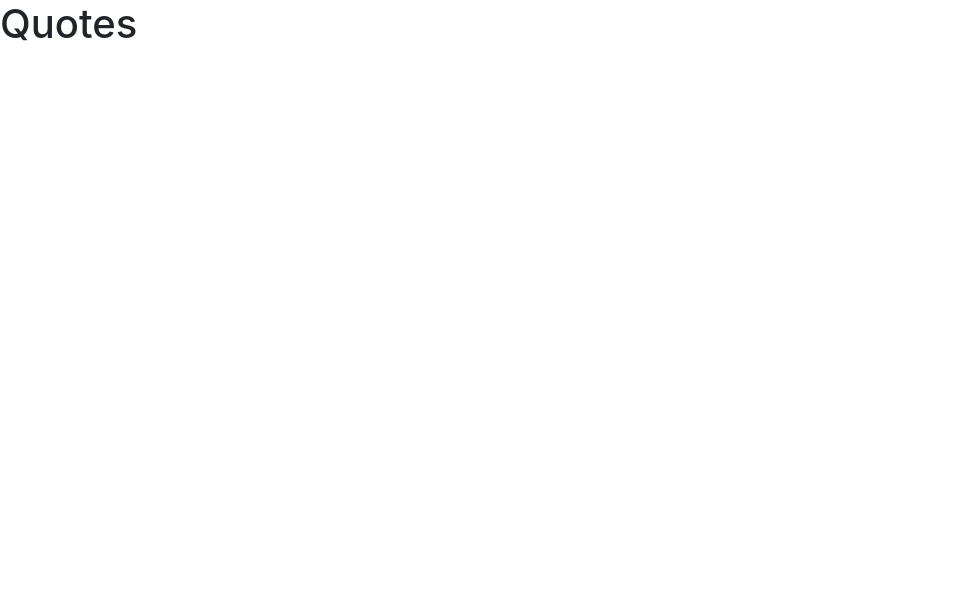
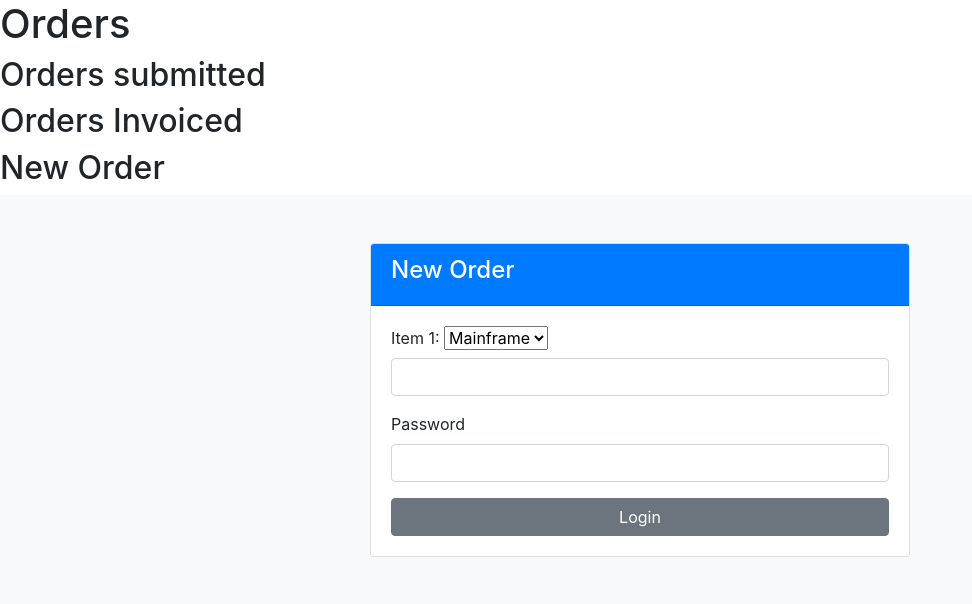
Before and after one commit to ChimeraBlack1/SherpaDerp2, a Django app: page /quotes/ in a window 1280 px wide. Before the commit the part shown is almost empty. Shown: the top 604 px of the page, without its empty margins (0-972 px from the left). Run offline with Django 3.2, Linux system fonts and the light colour scheme; some libraries are stand-ins or nearby versions.

Commit message:
added some titles and the beginnings of a new order form to the orders section of the app

```diff
--- a/fuckaround/products/views.py
+++ b/fuckaround/products/views.py
@@ -4,9 +4,10 @@ from .models import MFP, Accessory
 # Create your views here.
 def products(request):
 
-    mfpName = MFP.objects.all()
+    mfpName = MFP.objects.filter(name='IM C2000')
 
     context = {
         "MFP": mfpName
     }
+
     return render(request, 'products/products.html', context)
--- a/fuckaround/quotes/urls.py
+++ b/fuckaround/quotes/urls.py
@@ -3,4 +3,5 @@ from . import views
 
 urlpatterns = [
     path('', views.quotes, name='quotes'),
+    path('orders', views.orders, name='orders'),
 ]
--- a/fuckaround/quotes/views.py
+++ b/fuckaround/quotes/views.py
@@ -3,3 +3,20 @@ from django.shortcuts import render
 # Create your views here.
 def quotes(request):
     return render(request, 'quotes/quotes.html')
+
+def orders(request):
+    if request.method == 'POST':
+        username = request.POST['username']
+        password = request.POST['password']
+
+        user = auth.authenticate(username=username, password=password)
+
+        if user is not None:
+            auth.login(request, user)
+            messages.success(request, 'You are now logged in')
+            return redirect('dashboard')
+        else:
+            messages.error(request, 'Invalid credentials')
+            return redirect('login')
+    else:
+        return render(request, 'accounts/login.html')
--- a/fuckaround/templates/quotes/quotes.html
+++ b/fuckaround/templates/quotes/quotes.html
@@ -1,5 +1,50 @@
 {% extends 'base.html' %}
 
 {% block content %}
-<h1>Quotes</h1>
+<h1>Orders</h1>
+<h2>Orders submitted</h2>
+<h2>Orders Invoiced</h2>
+<h2>New Order</h2>
+<section id="Order" class="bg-light py-5">
+  <div class="container">
+    <div class="row">
+      <div class="col-md-6 mx-auto">
+        <div class="card">
+          <div class="card-header bg-primary text-white">
+            <h4>
+              <i class="fas fa-sign-in-alt"></i> New Order</h4>
+          </div>
+          <div class="card-body">
+              <!--{% include 'partials/_alerts.html' %}-->
+            <form action="{% url 'orders' %}" method="POST">
+                {% csrf_token %}
+              <div class="form-group">
+                <label for="username">Item 1:</label>
+                <select>
+                    <option>
+                        Mainframe
+                    </option>
+                    <option>
+                        Accessory
+                    </option>
+                    <option>
+                        Software
+                    </option>
+                </select>
+                <input type="text" class="form-control">
+              </div>
+
+              <div class="form-group">
+                <label for="password2">Password</label>
+                <input type="password" name="password" class="form-control" required>
+              </div>
+
+              <input type="submit" value="Login" class="btn btn-secondary btn-block">
+            </form>
+          </div>
+        </div>
+      </div>
+    </div>
+  </div>
+</section>
 {% endblock %}
```
Also changed, not shown: fuckaround/templates/products/products.html (line endings or trailing spaces).
